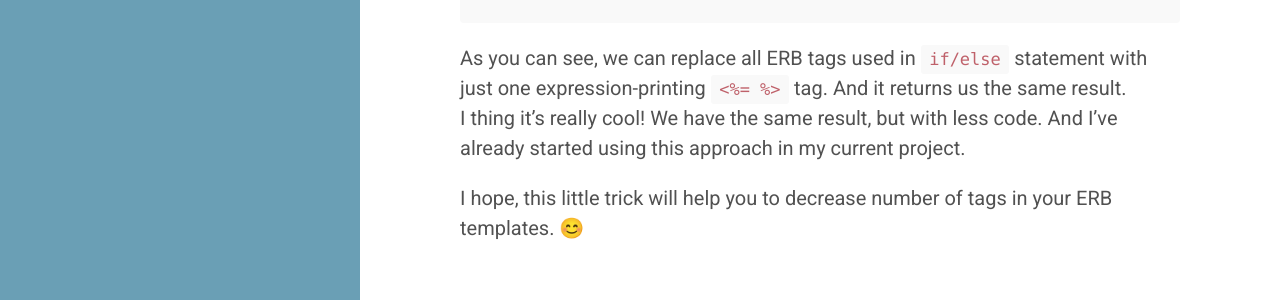
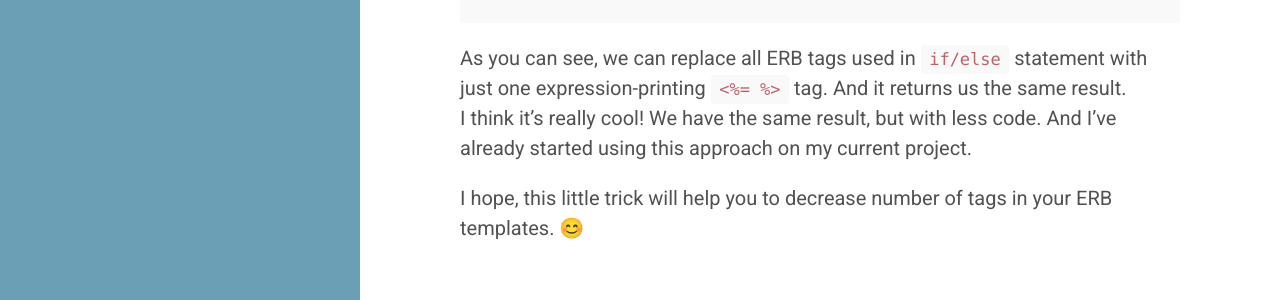
Before and after one commit to evgenygarl/evgenygarl.github.io, a Jekyll site: the page built from _posts/2017-08-12-how-to-reduce-amount-of-tags-in-your-erb-templates.md, in a window 1280 px wide and 900 px high, scrolled down 778 px. Shown: the part 497-797 px from the top of the window. Built offline with Jekyll 4.4.1, drawn with Linux system fonts in a browser that asks for light colours.

Commit message:
Fix typo in "How to reduce amount of tags in your ERB templates" post

````diff
--- a/_posts/2017-08-12-how-to-reduce-amount-of-tags-in-your-erb-templates.md
+++ b/_posts/2017-08-12-how-to-reduce-amount-of-tags-in-your-erb-templates.md
@@ -39,6 +39,6 @@ Several weeks ago when I was learning [Ruby web framework Hanami](http://hanamir
 ```
 
 As you can see, we can replace all ERB tags used in `if/else` statement with just one expression-printing `<%=  %>` tag. And it returns us the same result.
-I thing it's really cool! We have the same result, but with less code. And I've already started using this approach in my current project.
+I think it's really cool! We have the same result, but with less code. And I've already started using this approach on my current project.
 
 I hope, this little trick will help you to decrease number of tags in your ERB templates. 😊
````
